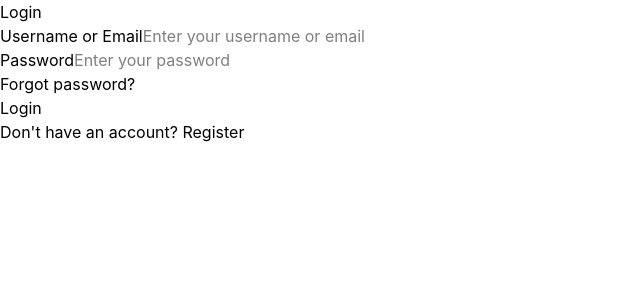
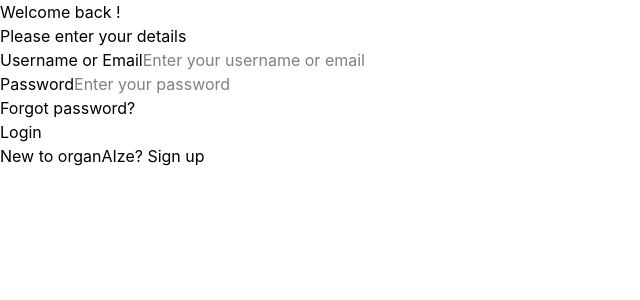
Before and after one commit to Tiffany-s-Org/Productivity-Tool-SWE, a React (Vite) app in the folder organAIze/client/: page / in a window 1280 px wide. Shown: the top 300 px of the page, without its empty margins (0-640 px from the left). Built offline with nearby package versions, Linux system fonts and the light colour scheme.

Commit message:
Login page spacing and wording changed (UI fix)

```diff
--- a/organAIze/client/src/LoginPage.tsx
+++ b/organAIze/client/src/LoginPage.tsx
@@ -41,7 +41,8 @@
   return (
     <div className="flex min-h-screen items-center justify-center bg-gray-100">
       <div className="w-full max-w-md rounded-lg bg-white p-8 shadow-lg">
-        <h2 className="mb-6 text-center text-2xl font-bold text-gray-800">Login</h2>
+        <h2 className="text-left text-3xl font-bold text-gray-800 mb-2">Welcome back !</h2>
+        <p className="mb-10 text-left text-gray-600">Please enter your details</p>
 
         {error && (
           <div className="mb-4 rounded-md bg-red-50 p-3 text-red-700">
@@ -58,7 +59,7 @@
               id="username"
               type="text"
               placeholder="Enter your username or email"
-              className="mt-1 w-full rounded-lg border border-gray-300 p-3 text-gray-700 outline-none focus:border-blue-500 focus:ring-2 focus:ring-blue-500"
+              className="mt-3 w-full rounded-lg border border-gray-300 p-3 text-gray-700 outline-none focus:border-blue-500 focus:ring-2 focus:ring-blue-500"
               value={username}
               onChange={(e) => setUsername(e.target.value)}
               disabled={loading}
@@ -73,14 +74,14 @@
               id="password"
               type="password"
               placeholder="Enter your password"
-              className="mt-1 w-full rounded-lg border border-gray-300 p-3 text-gray-700 outline-none focus:border-blue-500 focus:ring-2 focus:ring-blue-500"
+              className="mt-3 w-full rounded-lg border border-gray-300 p-3 text-gray-700 outline-none focus:border-blue-500 focus:ring-2 focus:ring-blue-500"
               value={password}
               onChange={(e) => setPassword(e.target.value)}
               disabled={loading}
             />
           </div>
 
-          <div className="text-right">
+          <div className="my-4 text-right">
             <Link to="/reset-password" className="text-sm text-blue-600 hover:text-blue-800">
               Forgot password?
             </Link>
@@ -99,9 +100,9 @@
 
         <div className="mt-6 text-center">
           <p className="text-sm text-gray-600">
-            Don't have an account?{' '}
+            New to organAIze?{' '}
             <Link to="/register" className="font-medium text-blue-600 hover:text-blue-800">
-              Register
+              Sign up
             </Link>
           </p>
         </div>
```
